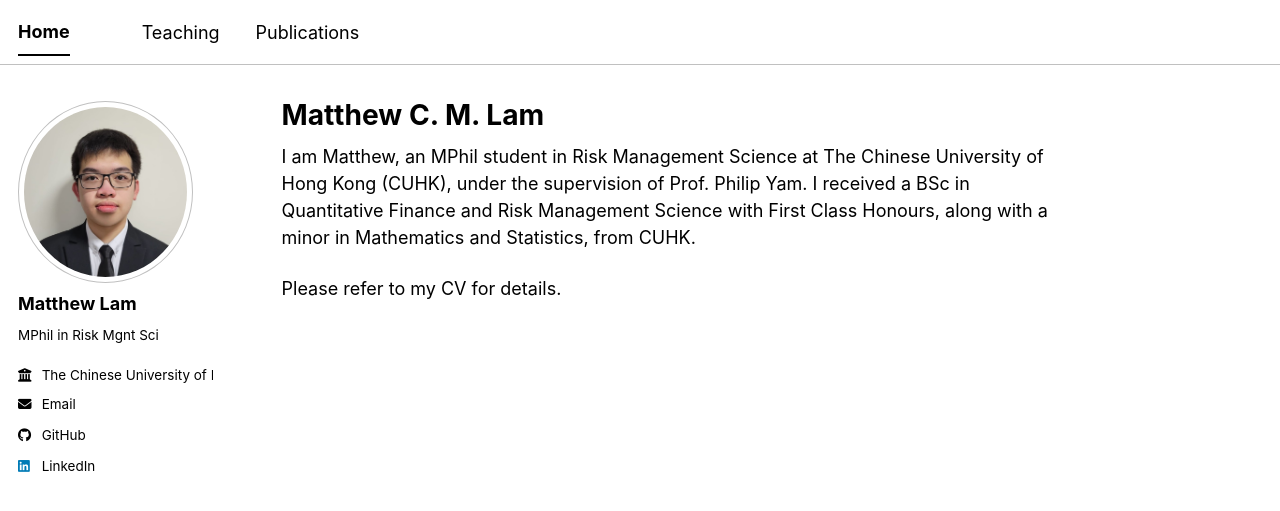
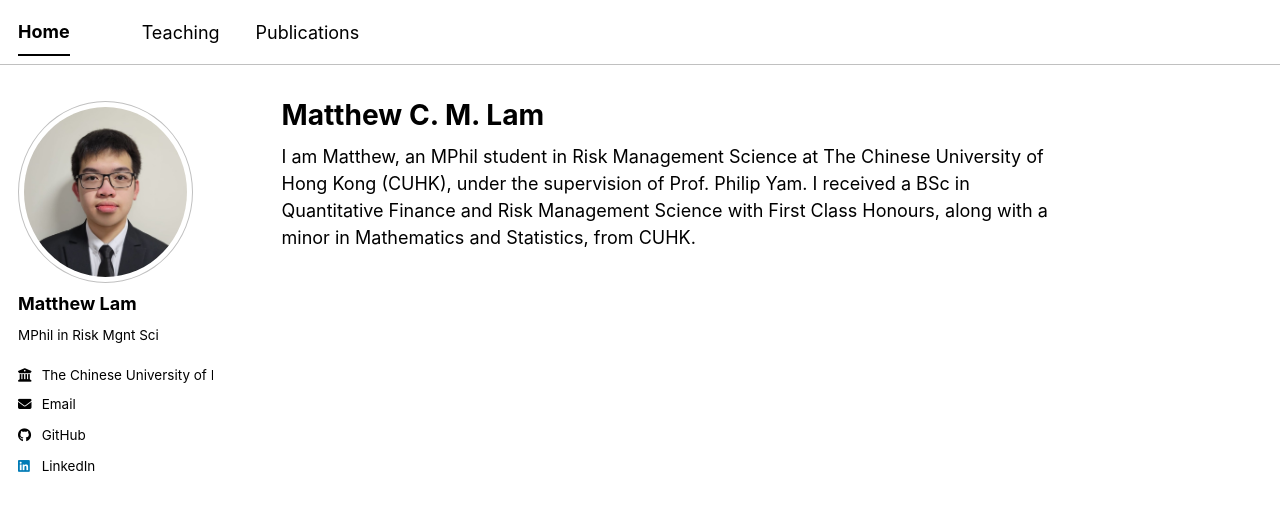
Before and after one commit to MatthewCMLam/matthewcmlam.github.io, a Jekyll site: the page built from _pages/about.md, in a window 1280 px wide. Shown: the top 511 px of the page. Built offline with Jekyll 4.4.1, drawn with Linux system fonts in a browser that asks for light colours; a style sheet for code colours, icons or effects is not loaded.

Commit message:
Update about.md

```diff
--- a/_pages/about.md
+++ b/_pages/about.md
@@ -8,5 +8,3 @@ redirect_from:
 ---
 
 I am Matthew, an MPhil student in Risk Management Science at The Chinese University of Hong Kong (CUHK), under the supervision of Prof. Philip Yam. I received a BSc in Quantitative Finance and Risk Management Science with First Class Honours, along with a minor in Mathematics and Statistics, from CUHK.
-
-Please refer to my CV for details.
```
